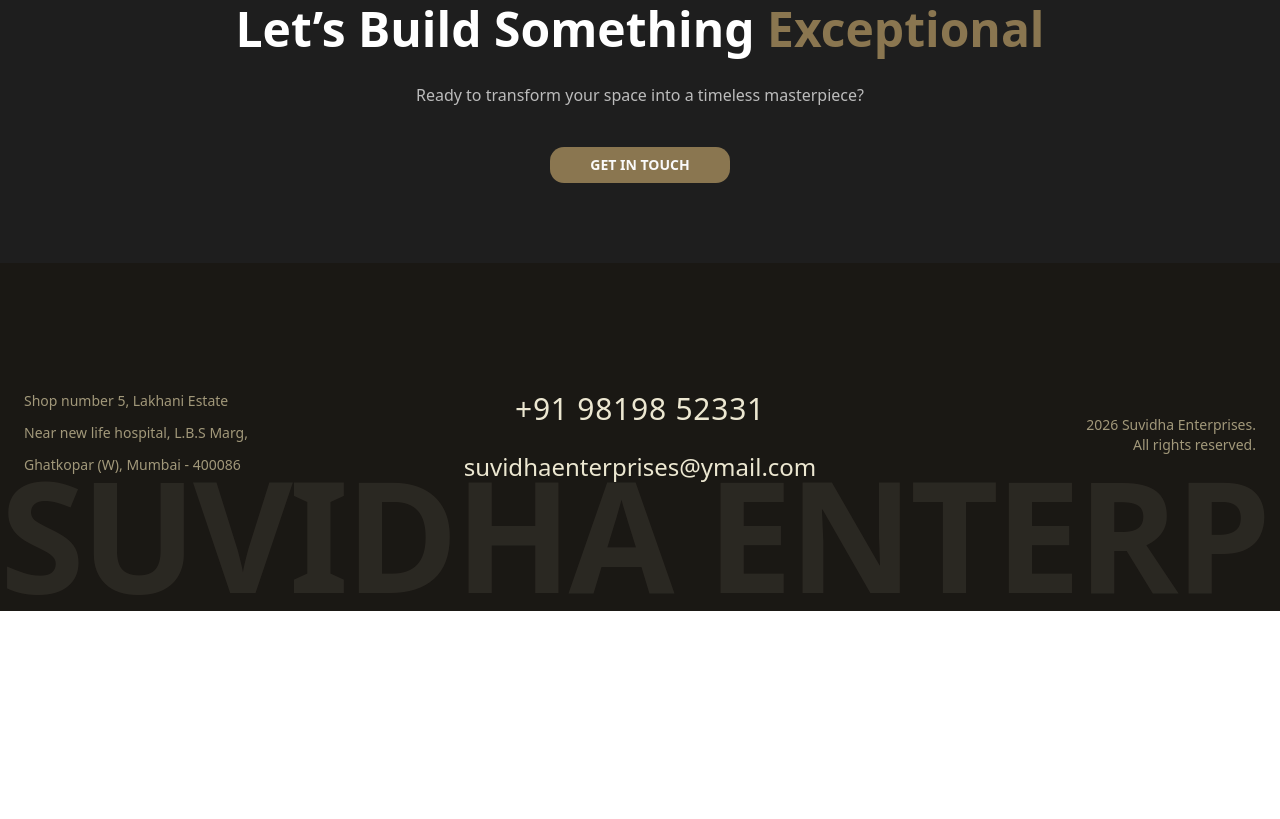
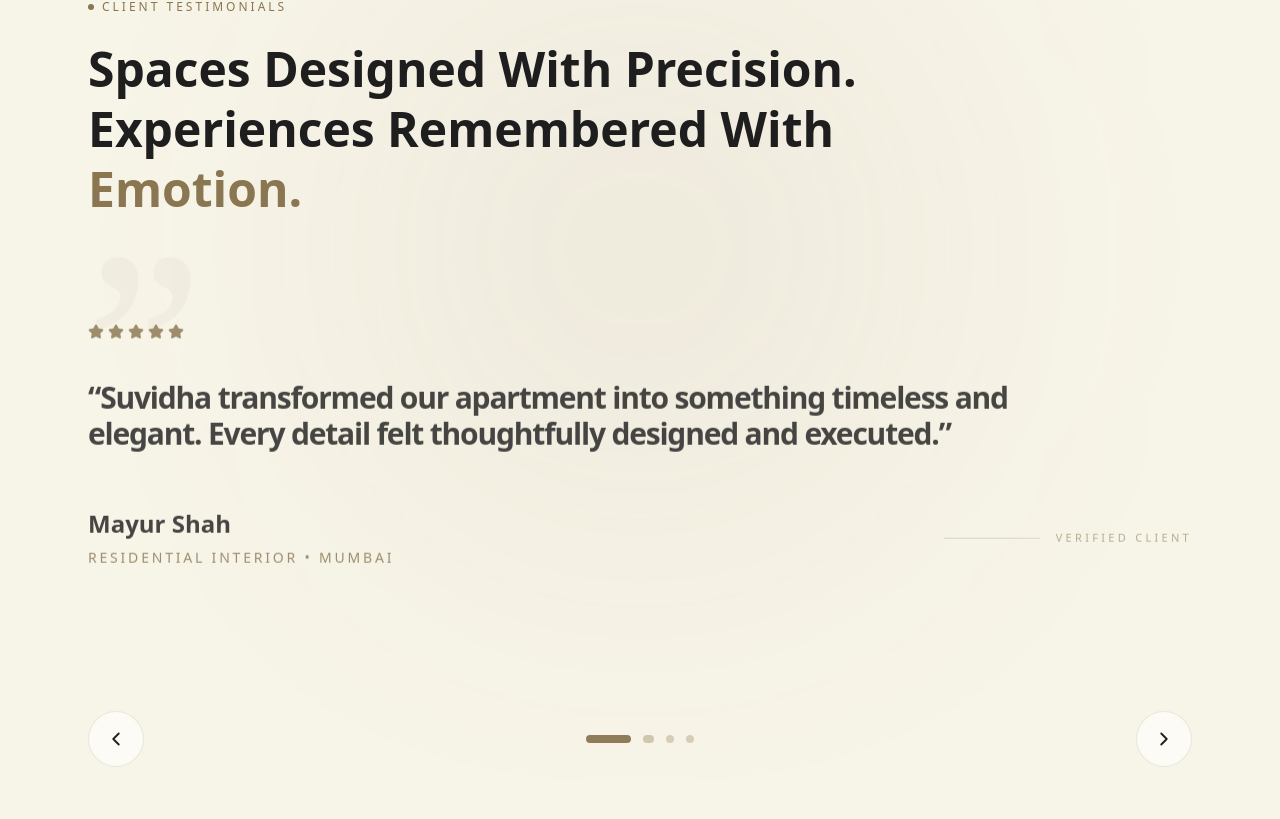
Before and after one commit to saniyafarzindeveloper/suvidha-enterprises, a Next.js app: page /our-services in a window 1280 px wide. Shown: the part 1821-2640 px from the top of the page. Before the commit the page ends 2432 px from the top, so only its background shows below. Built offline with nearby package versions, Linux system fonts and the light colour scheme.

Commit message:
added testimonials, fixed tags

```diff
--- a/app/layout.tsx
+++ b/app/layout.tsx
@@ -4,6 +4,7 @@
 import { Navbar } from "@/components/layout/Navbar";
 import { Footer } from "@/components/layout/Footer";
 import CTA from "@/components/layout/CTA";
+import Testimonial from "@/components/layout/Testimonial";
 
 const geistSans = Geist({
   variable: "--font-geist-sans",
@@ -33,8 +34,11 @@
       >
         <Navbar />
         {children}
+
+        <Testimonial />
         <CTA />
         <Footer />
+
       </body>
     </html>
   );
--- a/components/landing-page/ShowcaseGallery.tsx
+++ b/components/landing-page/ShowcaseGallery.tsx
@@ -38,7 +38,7 @@
   const moveLeft = useTransform(scrollYProgress, [0, 1], ["12%", "-12%"]);
 
   return (
-    <section ref={ref} className="bg-[#f7f4e8] py-24 md:py-32 overflow-hidden">
+    <section ref={ref} className="bg-[#f7f4e8] py-16 md:py-24 overflow-hidden">
       <div className="space-y-10 md:space-y-12">
         {/* TOP ROW */}
         <motion.div
--- /dev/null
+++ b/components/layout/Testimonial.tsx
@@ -0,0 +1,312 @@
+"use client";
+
+import { useEffect, useState } from "react";
+import { motion, AnimatePresence } from "framer-motion";
+import { ChevronLeft, ChevronRight, Star } from "lucide-react";
+
+const testimonials = [
+  {
+    name: "Mayur Shah",
+    role: "Residential Interior • Mumbai",
+    feedback:
+      "Suvidha transformed our apartment into something timeless and elegant. Every detail felt thoughtfully designed and executed.",
+  },
+
+  {
+    name: "Ritika Mehta",
+    role: "Commercial Interior • Ghatkopar",
+    feedback:
+      "From planning to execution, the process felt seamless. The team delivered beyond expectations with incredible professionalism.",
+  },
+
+  {
+    name: "Arjun Patel",
+    role: "Office Space • Gujarat",
+    feedback:
+      "The final outcome perfectly reflected our vision. Clean aesthetics, premium finishes, and excellent coordination throughout.",
+  },
+
+  {
+    name: "Neha Kapoor",
+    role: "Luxury Residence • Powai",
+    feedback:
+      "Their eye for detail and design sensibility completely elevated our living experience. Highly recommended.",
+  },
+];
+
+export default function EditorialCarouselTestimonials() {
+  const [activeIndex, setActiveIndex] = useState(0);
+
+  const nextSlide = () => {
+    setActiveIndex((prev) =>
+      prev === testimonials.length - 1 ? 0 : prev + 1
+    );
+  };
+
+  const prevSlide = () => {
+    setActiveIndex((prev) =>
+      prev === 0 ? testimonials.length - 1 : prev - 1
+    );
+  };
+
+  // AUTO PLAY
+  useEffect(() => {
+    const interval = setInterval(() => {
+      nextSlide();
+    }, 6000);
+
+    return () => clearInterval(interval);
+  }, []);
+
+  const activeTestimonial = testimonials[activeIndex];
+
+  return (
+    <section className="relative overflow-hidden bg-[#f7f4e8] py-20">
+
+      {/* BACKGROUND GLOW */}
+      <div className="absolute top-20 left-1/2 h-[500px] w-[500px] -translate-x-1/2 rounded-full bg-[#8A7650]/10 blur-[140px]" />
+
+      <div className="relative mx-auto max-w-6xl px-6">
+
+        {/* HEADING */}
+        <div className="max-w-4xl">
+
+          <div className="flex items-center gap-2 text-xs tracking-[0.25em] uppercase text-[#8A7650]">
+            <span className="h-1.5 w-1.5 rounded-full bg-[#8A7650]" />
+            Client Testimonials
+          </div>
+
+          <h2 className="mt-6 text-4xl md:text-5xl font-bold leading-tight text-[#1E1E1E]">
+            Spaces Designed With Precision.
+            <br />
+            Experiences Remembered With{" "}
+            <span className="text-[#8A7650]">Emotion.</span>
+          </h2>
+
+        </div>
+
+        {/* CAROUSEL */}
+        <div className="relative mt-28 min-h-[420px] md:min-h-[360px]">
+
+          <AnimatePresence mode="wait">
+
+            <motion.div
+              key={activeIndex}
+              initial={{
+                opacity: 0,
+                y: 60,
+              }}
+              animate={{
+                opacity: 1,
+                y: 0,
+              }}
+              exit={{
+                opacity: 0,
+                y: -40,
+              }}
+              transition={{
+                duration: 0.7,
+              }}
+              className="absolute inset-0"
+            >
+
+              {/* HUGE QUOTE */}
+              <div
+                className="
+                  absolute
+                  -top-28
+                  left-0
+
+                  text-[180px]
+                  md:text-[260px]
+
+                  leading-none
+
+                  text-[#8A7650]/6
+
+                  font-serif
+
+                  pointer-events-none
+                  select-none
+                "
+              >
+                ”
+              </div>
+
+              {/* STARS */}
+              <div className="relative z-10 flex items-center gap-1">
+
+                {[...Array(5)].map((_, i) => (
+                  <Star
+                    key={i}
+                    size={16}
+                    className="fill-[#8A7650] text-[#8A7650]"
+                  />
+                ))}
+
+              </div>
+
+              {/* FEEDBACK */}
+              <div className="relative z-10 mt-10">
+
+                <p
+                  className="
+                    max-w-5xl
+
+                    text-2xl
+                    md:text-3xl
+
+                    font-semibold
+
+                    leading-[1.2]
+
+                    tracking-[-0.04em]
+
+                    text-[#1E1E1E]
+                  "
+                >
+                  “{activeTestimonial.feedback}”
+                </p>
+
+              </div>
+
+              {/* FOOTER */}
+              <div
+                className="
+                  relative
+                  z-10
+
+                  mt-14
+
+                  flex
+                  flex-col
+                  md:flex-row
+
+                  md:items-center
+                  md:justify-between
+
+                  gap-8
+                "
+              >
+
+                <div>
+
+                  <h4 className="text-2xl font-semibold text-[#1E1E1E]">
+                    {activeTestimonial.name}
+                  </h4>
+
+                  <p className="mt-2 text-sm tracking-[0.2em] uppercase text-[#8A7650]">
+                    {activeTestimonial.role}
+                  </p>
+
+                </div>
+
+                {/* EDITORIAL LINE */}
+                <div className="hidden md:flex items-center gap-4">
+
+                  <div className="h-[1px] w-24 bg-[#8A7650]/30" />
+
+                  <span className="text-[11px] tracking-[0.3em] uppercase text-[#8A7650]/70">
+                    Verified Client
+                  </span>
+
+                </div>
+
+              </div>
+
+            </motion.div>
+
+          </AnimatePresence>
+
+        </div>
+
+        {/* CONTROLS */}
+        <div className="mt-5 flex items-center justify-between">
+
+          {/* LEFT */}
+          <button
+            onClick={prevSlide}
+            className="
+              flex
+              items-center
+              justify-center
+              cursor-pointer
+              h-14
+              w-14
+
+              rounded-full
+
+              border
+              border-[#8A7650]/15
+
+              bg-white/60
+              backdrop-blur-md
+
+              text-[#1E1E1E]
+
+              transition-all
+              duration-300
+
+              hover:bg-[#8A7650]
+              hover:text-white
+            "
+          >
+            <ChevronLeft size={22} />
+          </button>
+
+          {/* INDICATORS */}
+          <div className="flex items-center gap-3">
+
+            {testimonials.map((_, index) => (
+              <button
+                key={index}
+                onClick={() => setActiveIndex(index)}
+                className={`
+                  rounded-full
+                  transition-all
+                  duration-500
+                  cursor-pointer
+                  ${
+                    activeIndex === index
+                      ? "w-12 h-2 bg-[#8A7650]"
+                      : "w-2 h-2 bg-[#8A7650]/30"
+                  }
+                `}
+              />
+            ))}
+
+          </div>
+
+          {/* RIGHT */}
+          <button
+            onClick={nextSlide}
+            className="
+              flex
+              items-center
+              justify-center
+              cursor-pointer
+              h-14
+              w-14
+              rounded-full
+              border
+              border-[#8A7650]/15
+              bg-white/60
+              backdrop-blur-md
+              text-[#1E1E1E]
+
+              transition-all
+              duration-300
+
+              hover:bg-[#8A7650]
+              hover:text-white
+            "
+          >
+            <ChevronRight size={22} />
+          </button>
+
+        </div>
+
+      </div>
+    </section>
+  );
+}
--- a/components/projects/Galleria.tsx
+++ b/components/projects/Galleria.tsx
@@ -37,7 +37,7 @@
   }, []);
 
   return (
-    <section className="bg-[#f7f4e8] mb-10">
+    <section className="bg-[#f7f4e8] pb-10">
       <div className="mx-auto max-w-7xl px-6">
         {/* Heading */}
         <div className="mb-16">
--- a/components/projects/ProjectCard.tsx
+++ b/components/projects/ProjectCard.tsx
@@ -62,7 +62,7 @@
   {
     id: "05",
     title: "Kalpatru Aura",
-    category: "Commercial",
+    category: "Residential",
     cover: "/images/projects/kalpatru-aura/5.jpeg",
     images: [
       "/images/projects/kalpatru-aura/1.jpeg",
@@ -75,7 +75,7 @@
   {
     id: "06",
     title: "Kalpatru Aura Lobby",
-    category: "Residential",
+    category: "Residential amenity",
     cover: "/images/projects/kalpatru-lobby/1.jpeg",
     images: [
       "/images/projects/kalpatru-lobby/2.jpeg",
@@ -104,7 +104,7 @@
   {
     id: "08",
     title: "Sandu Sanskar",
-    category: "Luxury Interior",
+    category: "Residential",
     cover: "/images/projects/sandu/1.jpeg",
     images: [
       "/images/projects/sandu/2.jpeg",
@@ -117,7 +117,7 @@
   {
     id: "09",
     title: "Prince Tower Terrace",
-    category: "Residential",
+    category: "Residential amenity",
     cover: "/images/projects/prince-tower/3.jpeg",
     images: [
       "/images/projects/prince-tower/1.jpeg",
@@ -155,7 +155,7 @@
   {
     id: "12",
     title: "Ztekin",
-    category: "Residential",
+    category: "Residential amenity",
     cover: "/images/projects/zketin/1.jpeg",
     images: [
       "/images/projects/zketin/2.jpeg",
@@ -186,7 +186,7 @@
   {
     id: "15",
     title: "Empire Industries",
-    category: "Residential",
+    category: "industrial landscape",
     cover: "/images/projects/empire-industries/1.jpeg",
     images: [
      "/images/projects/empire-industries/2.jpeg",
@@ -197,7 +197,7 @@
   {
     id: "16",
     title: "Cutting Edge",
-    category: "Residential",
+    category: "Commercial",
     cover: "/images/projects/cutting-edge/1.jpeg",
     images: [
      "/images/projects/cutting-edge/2.jpeg",
@@ -208,7 +208,7 @@
   {
     id: "17",
     title: "Ami Polymer Pvt Ltd",
-    category: "Residential",
+    category: "Commercial",
     cover: "/images/projects/ami-polymer/1.jpeg",
     images: [
      "/images/projects/ami-polymer/2.jpeg",
```
Also changed, not shown: components/our-services/ListOfServices.tsx (+4 -4 lines), public/images/service-images/3D.jpeg (added).
